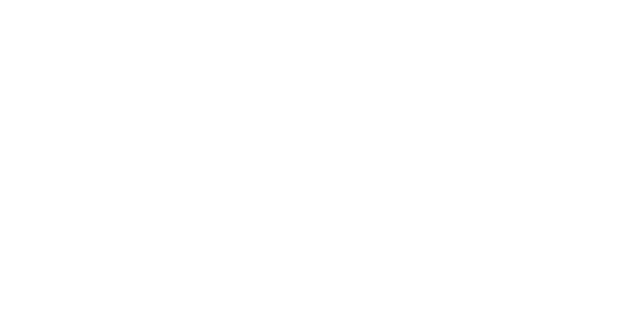
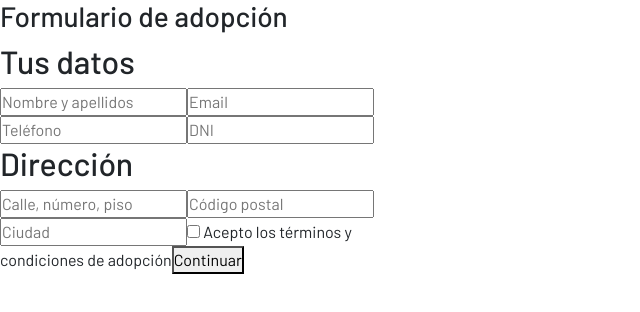
Before and after one commit to davidsotelo26/protectora-front, a React (Create React App) app: page /formulario in a window 1280 px wide. Before the commit this address had no page. Shown: the top 312 px of the page, without its empty margins (0-640 px from the left). Built offline with nearby package versions, Linux system fonts and the light colour scheme.

Commit message:
merge rutinario

```diff
--- a/src/App.jsx
+++ b/src/App.jsx
@@ -11,6 +11,7 @@
 import Donaciones from "./Pages/donaciones/donaciones";
 import ProfilePage from "./Pages/profilepage/profilepage";
 import HelpPage from "./Pages/helpPage/helpPage";
+import FormularioAdopcion from "./Pages/FormularioAdopcion/FormularioAdopcion";
 
 function App() {
   return (
@@ -27,6 +28,7 @@
           <Route path="/donaciones" element={<Donaciones />} />
           <Route path="/profile" element={<ProfilePage />} />
           <Route path="/help" element={<HelpPage />} />
+          <Route path="/formulario" element={<FormularioAdopcion />} />
         </Routes>
       </Router>
     </div>
--- a/src/Components/navbar/navbar.scss
+++ b/src/Components/navbar/navbar.scss
@@ -1,4 +1,3 @@
-
 .navbar{
     width: 390px;
     height: 7vh;
--- /dev/null
+++ b/src/Pages/FormularioAdopcion/FormularioAdopcion.jsx
@@ -0,0 +1,144 @@
+import React, { useState } from "react";
+import ProgressBar from "../../Components/ProgressBar/ProgressBar";
+
+const FormularioAdopcion = () => {
+  const [step, setStep] = useState(1);
+  const [tieneMascotas, setTieneMascotas] = useState(null);
+  const [nombre, setNombre] = useState("");
+  const [email, setEmail] = useState("");
+  const [telefono, setTelefono] = useState("");
+  const [dni, setDni] = useState("");
+  const [codigoPostal, setCodigoPostal] = useState("");
+
+  const dniRegex = /^[0-9]{8}[A-Za-z]$/;
+
+  const handleContinue = () => {
+    if (!isFormValid()) {
+      return;
+    }
+
+    if (step < 3) {
+      setStep(step + 1);
+    }
+  };
+
+  const isFormValid = () => {
+    const phoneRegex = /^[0-9]{9}$/;
+    const codigoPostalRegex = /^[0-9]{5}$/;
+
+    if (nombre === "") {
+      alert("El nombre es requerido");
+      return false;
+    }
+
+    if (!email.includes("@")) {
+      alert("El email no es válido");
+      return false;
+    }
+
+    if (!phoneRegex.test(telefono)) {
+      alert("El teléfono no es válido");
+      return false;
+    }
+    if (!dniRegex.test(dni)) {
+      alert("El DNI no es válido");
+      return false;
+    }
+    if (!codigoPostalRegex.test(codigoPostal)) {
+        alert("El código postal no es válido");
+        return false;
+      }
+
+    return true;
+  };
+
+  return (
+    <div>
+      {step === 1 && (
+        <div>
+          <h3>Formulario de adopción</h3>
+          {/* <ProgressBar value={step} max={3} /> */}
+          <h2>Tus datos</h2>
+          <input
+            type="text"
+            placeholder="Nombre y apellidos"
+            value={nombre}
+            onChange={(e) => setNombre(e.target.value)}
+          />
+          <input
+            type="text"
+            placeholder="Email"
+            value={email}
+            onChange={(e) => setEmail(e.target.value)}
+          />
+          <input
+            type="phone"
+            placeholder="Teléfono"
+            value={telefono}
+            onChange={(e) => setTelefono(e.target.value)}
+          />
+          <input
+            type="text"
+            placeholder="DNI"
+            value={dni}
+            onChange={(e) => setDni(e.target.value)}
+          />
+
+          <h2>Dirección</h2>
+          <input type="text" placeholder="Calle, número, piso" />
+          <input type="text" placeholder="Código postal" value={codigoPostal} onChangeCapture={(e) => setCodigoPostal(e.target.value)}/>
+          <input type="text" placeholder="Ciudad" />
+          <input type="checkbox" required /> Acepto los términos y condiciones
+          de adopción
+          <button onClick={handleContinue}>Continuar</button>
+        </div>
+      )}
+      {step === 2 && (
+        <div>
+          <h3>Formulario de adopción</h3>
+          {/* <ProgressBar value={step} max={3} /> */}
+          <h2>Sobre las mascotas</h2>
+          <h4>¿Tienes otros animales?</h4>
+          <label>
+            <input
+              type="radio"
+              name="mascotas"
+              value="si"
+              required
+              onChange={() => setTieneMascotas(true)}
+            />
+            Sí
+          </label>
+          <label>
+            <input
+              type="radio"
+              name="mascotas"
+              value="no"
+              required
+              onChange={() => setTieneMascotas(false)}
+            />
+            No
+          </label>
+          {tieneMascotas && (
+            <div>
+              <input type="text" placeholder="Nombre de la mascota" required />
+              <input type="text" placeholder="Tipo de mascota" required />
+            </div>
+          )}
+
+          <button onClick={handleContinue}>Continuar</button>
+        </div>
+      )}
+      {step === 3 && (
+        <div>
+          <h3>Formulario de adopción</h3>
+          {/* <ProgressBar value={step} max={3} /> */}
+          {/* Aquí va el contenido del paso 3 */}
+          <button onClick={handleContinue}>Finalizar</button>
+        </div>
+      )}
+    </div>
+  );
+};
+
+export default FormularioAdopcion;
```
Also changed, not shown: src/Components/ProgressBar/ProgressBar.jsx (added), src/Components/ProgressBar/ProgressBar.scss (added), src/Pages/FormularioAdopcion/FormularioAdopcion.scss (added).
